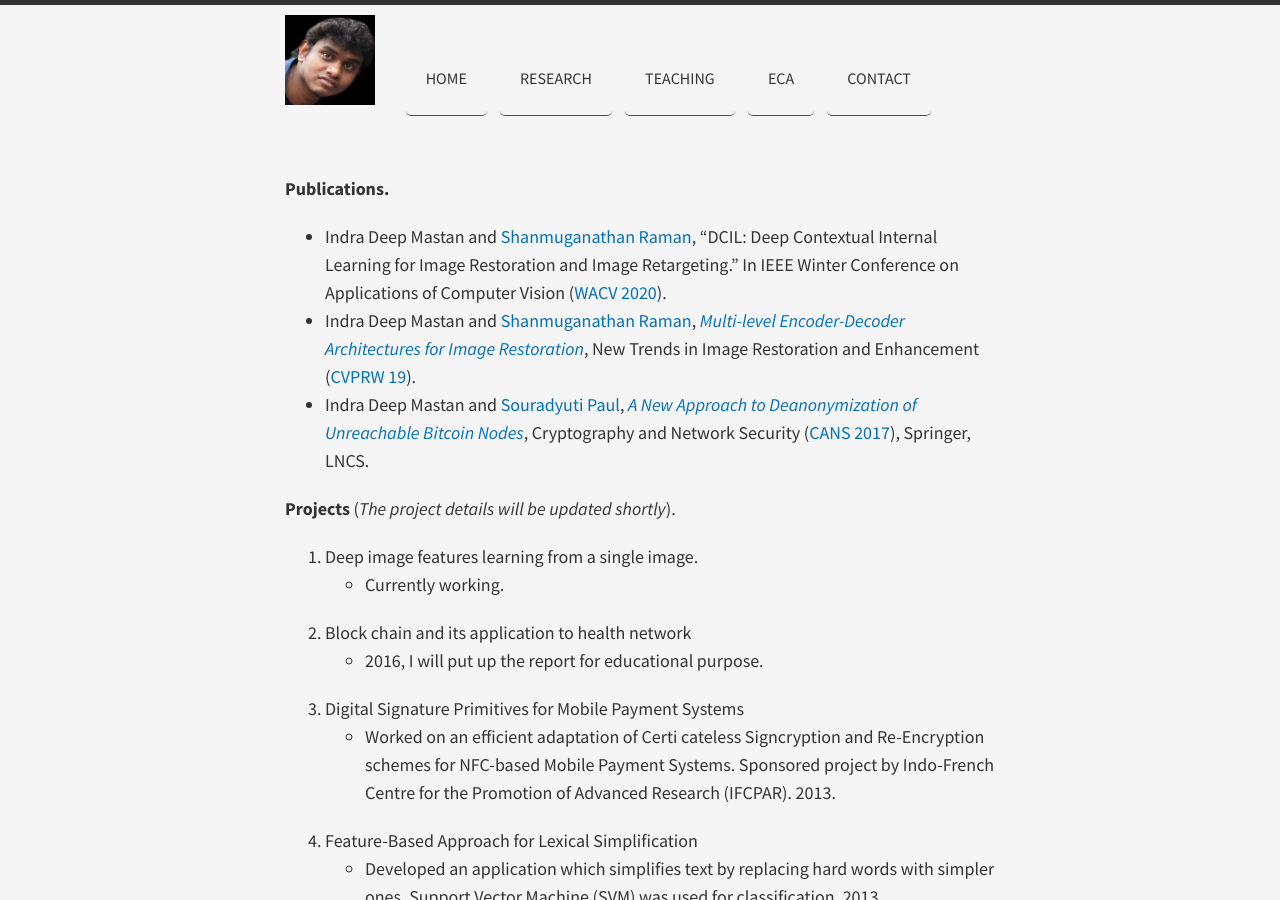
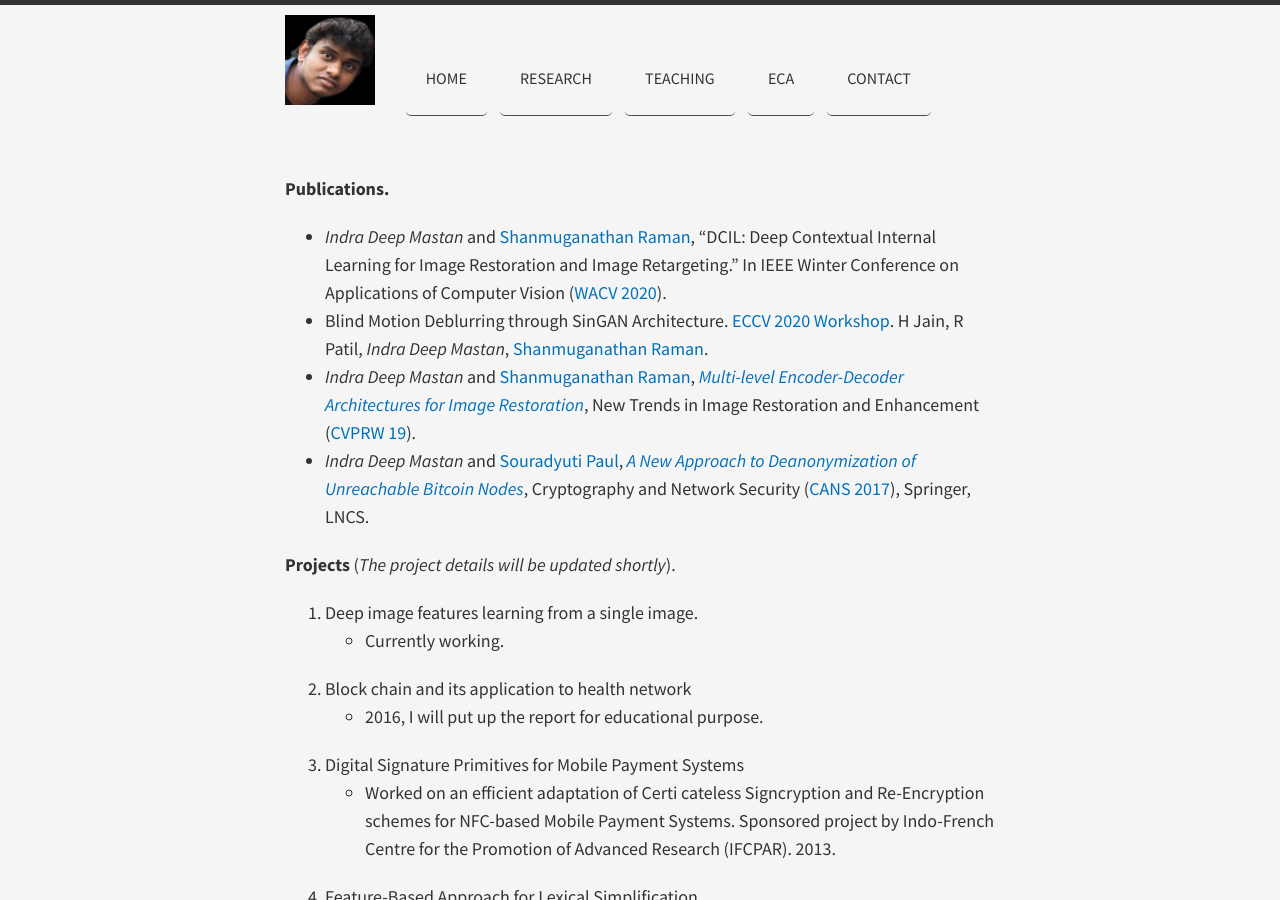
Before and after one commit to indramastan/indradeepmastan, a Jekyll site: the page built from projects/index.md, in a window 1280 px wide and 900 px high. Built offline with Jekyll 4.4.1, drawn with Linux system fonts in a browser that asks for light colours; nearby versions of some CDN libraries.

Commit message:
Update index.md

```diff
--- a/projects/index.md
+++ b/projects/index.md
@@ -3,9 +3,10 @@ layout: page
 title:
 ---
 **Publications.**
-- Indra Deep Mastan and [Shanmuganathan Raman](https://people.iitgn.ac.in/~shanmuga/), "DCIL: Deep Contextual Internal Learning for Image Restoration and Image Retargeting." In IEEE Winter Conference on Applications of Computer Vision ([WACV 2020](https://wacv20.wacv.net)).
-- Indra Deep Mastan and [Shanmuganathan Raman](https://people.iitgn.ac.in/~shanmuga/), *[Multi-level Encoder-Decoder Architectures for Image Restoration](http://openaccess.thecvf.com/content_CVPRW_2019/papers/NTIRE/Mastan_Multi-Level_Encoder-Decoder_Architectures_for_Image_Restoration_CVPRW_2019_paper.pdf)*, New Trends in Image Restoration and Enhancement ([CVPRW 19](http://www.vision.ee.ethz.ch/ntire19/)).
-- Indra Deep Mastan and [Souradyuti Paul](http://souradyuti.com/), *[A New Approach to Deanonymization of Unreachable Bitcoin Nodes](https://eprint.iacr.org/2018/243.pdf)*, Cryptography and Network Security ([CANS 2017](http://crypto.ie.cuhk.edu.hk/cans17/)), Springer, LNCS.
+- *Indra Deep Mastan* and [Shanmuganathan Raman](https://people.iitgn.ac.in/~shanmuga/), "DCIL: Deep Contextual Internal Learning for Image Restoration and Image Retargeting." In IEEE Winter Conference on Applications of Computer Vision ([WACV 2020](https://wacv20.wacv.net)).
+- Blind Motion Deblurring through SinGAN Architecture. [ECCV 2020 Workshop](https://sites.google.com/view/deepinternallearning). H Jain, R Patil, *Indra Deep Mastan*, [Shanmuganathan Raman](https://people.iitgn.ac.in/~shanmuga/).
+- *Indra Deep Mastan* and [Shanmuganathan Raman](https://people.iitgn.ac.in/~shanmuga/), *[Multi-level Encoder-Decoder Architectures for Image Restoration](http://openaccess.thecvf.com/content_CVPRW_2019/papers/NTIRE/Mastan_Multi-Level_Encoder-Decoder_Architectures_for_Image_Restoration_CVPRW_2019_paper.pdf)*, New Trends in Image Restoration and Enhancement ([CVPRW 19](http://www.vision.ee.ethz.ch/ntire19/)).
+- *Indra Deep Mastan* and [Souradyuti Paul](http://souradyuti.com/), *[A New Approach to Deanonymization of Unreachable Bitcoin Nodes](https://eprint.iacr.org/2018/243.pdf)*, Cryptography and Network Security ([CANS 2017](http://crypto.ie.cuhk.edu.hk/cans17/)), Springer, LNCS.
 
 **Projects** (*The project details will be updated shortly*).
 
```
